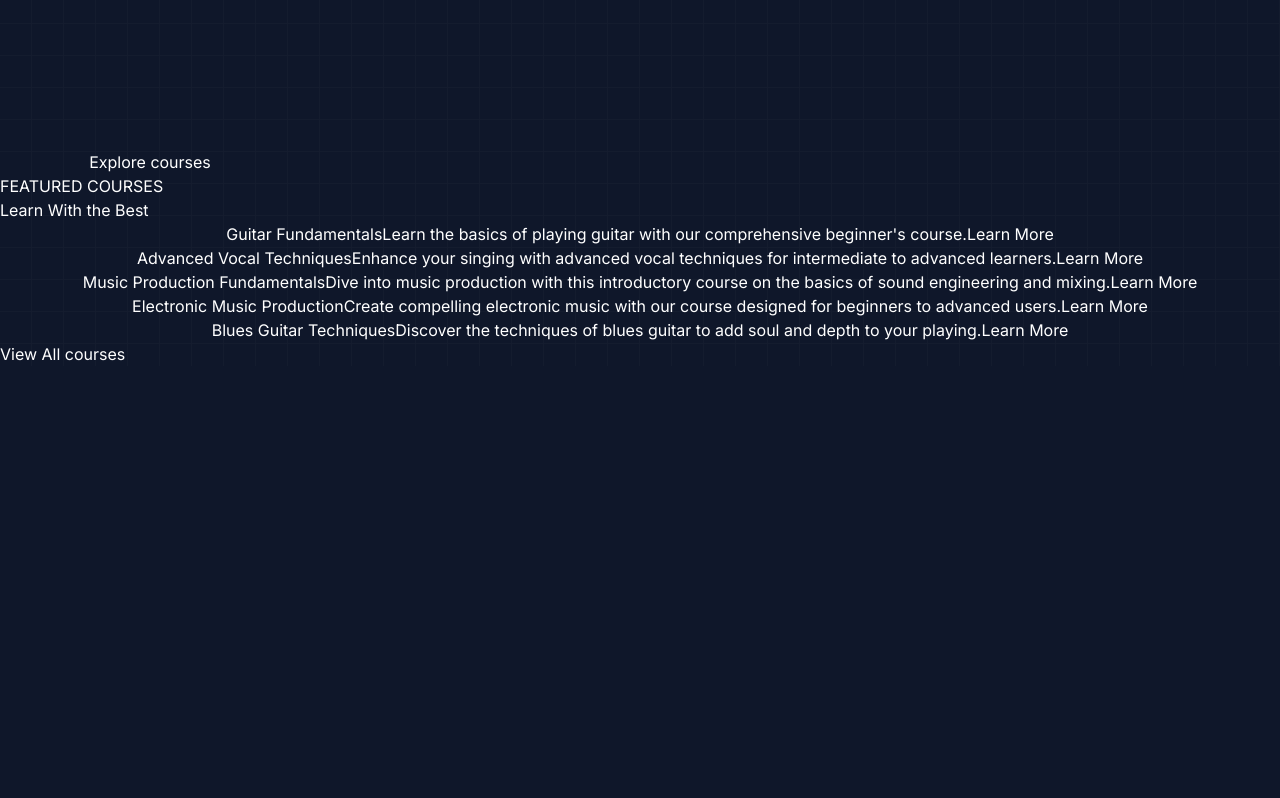
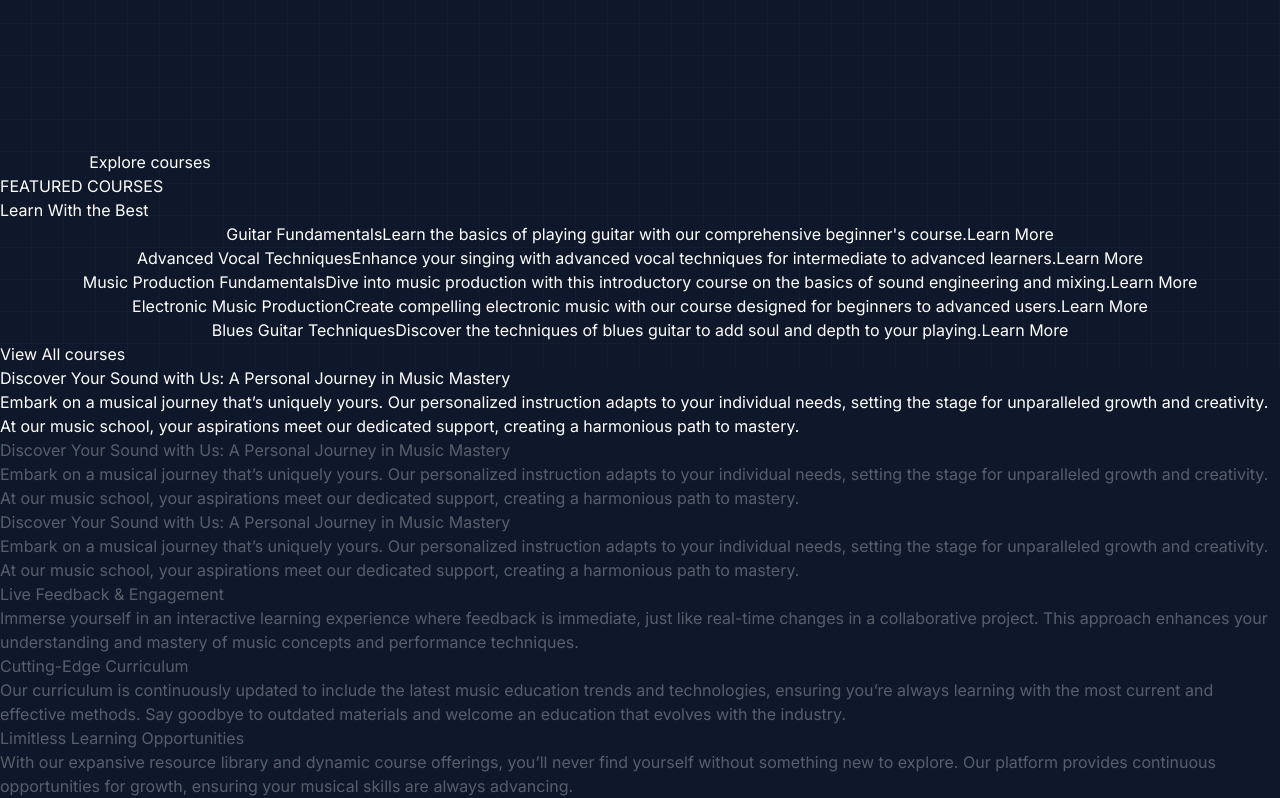
Before and after one commit to Muhammad-sefat/Music_With_Next.js, a Next.js app: page / in a window 1280 px wide. Shown: the part 1057-1855 px from the top of the page. Before the commit the page ends 1423 px from the top, so only its background shows below. Built offline with nearby package versions, Linux system fonts and the light colour scheme.

Commit message:
Complete WhyChooseUs Components

```diff
--- /dev/null
+++ b/src/Components/WhyChooseUs.tsx
@@ -0,0 +1,46 @@
+"use client";
+import React from "react";
+import { StickyScroll } from "./ui/sticky-scroll-reveal";
+
+const musicSchoolContent = [
+  {
+    title: "Discover Your Sound with Us: A Personal Journey in Music Mastery",
+    description:
+      "Embark on a musical journey that’s uniquely yours. Our personalized instruction adapts to your individual needs, setting the stage for unparalleled growth and creativity. At our music school, your aspirations meet our dedicated support, creating a harmonious path to mastery.",
+  },
+  {
+    title: "Discover Your Sound with Us: A Personal Journey in Music Mastery",
+    description:
+      "Embark on a musical journey that’s uniquely yours. Our personalized instruction adapts to your individual needs, setting the stage for unparalleled growth and creativity. At our music school, your aspirations meet our dedicated support, creating a harmonious path to mastery.",
+  },
+  {
+    title: "Discover Your Sound with Us: A Personal Journey in Music Mastery",
+    description:
+      "Embark on a musical journey that’s uniquely yours. Our personalized instruction adapts to your individual needs, setting the stage for unparalleled growth and creativity. At our music school, your aspirations meet our dedicated support, creating a harmonious path to mastery.",
+  },
+  {
+    title: "Live Feedback & Engagement",
+    description:
+      "Immerse yourself in an interactive learning experience where feedback is immediate, just like real-time changes in a collaborative project. This approach enhances your understanding and mastery of music concepts and performance techniques.",
+  },
+  {
+    title: "Cutting-Edge Curriculum",
+    description:
+      "Our curriculum is continuously updated to include the latest music education trends and technologies, ensuring you’re always learning with the most current and effective methods. Say goodbye to outdated materials and welcome an education that evolves with the industry.",
+  },
+  {
+    title: "Limitless Learning Opportunities",
+    description:
+      "With our expansive resource library and dynamic course offerings, you’ll never find yourself without something new to explore. Our platform provides continuous opportunities for growth, ensuring your musical skills are always advancing.",
+  },
+];
+
+function WhyChooseUs() {
+  return (
+    <div>
+      <StickyScroll content={musicSchoolContent} />
+    </div>
+  );
+}
+
+export default WhyChooseUs;
--- /dev/null
+++ b/src/Components/ui/sticky-scroll-reveal.tsx
@@ -0,0 +1,88 @@
+"use client";
+import React, { useRef } from "react";
+import { useMotionValueEvent, useScroll } from "framer-motion";
+import { motion } from "framer-motion";
+
+export const StickyScroll = ({
+  content,
+}: {
+  content: {
+    title: string;
+    description: string;
+  }[];
+}) => {
+  const [activeCard, setActiveCard] = React.useState(0);
+  const ref = useRef<any>(null);
+  const { scrollYProgress } = useScroll({
+    container: ref,
+    offset: ["start start", "end start"],
+  });
+  const cardLength = content.length;
+
+  useMotionValueEvent(scrollYProgress, "change", (latest) => {
+    const cardsBreakpoints = content.map((_, index) => index / cardLength);
+    cardsBreakpoints.forEach((breakpoint, index) => {
+      if (latest > breakpoint - 0.2 && latest <= breakpoint) {
+        setActiveCard(() => index);
+      }
+    });
+  });
+
+  const backgroundColors = [
+    "var(--slate-900)",
+    "var(--black)",
+    "var(--neutral-900)",
+  ];
+  const linearGradients = [
+    "linear-gradient(to bottom right, var(--cyan-500), var(--emerald-500))",
+    "linear-gradient(to bottom right, var(--pink-500), var(--indigo-500))",
+    "linear-gradient(to bottom right, var(--orange-500), var(--yellow-500))",
+  ];
+  return (
+    <motion.div
+      animate={{
+        backgroundColor: backgroundColors[activeCard % backgroundColors.length],
+      }}
+      className="h-[30rem] overflow-y-auto flex justify-center relative space-x-10 rounded-md p-10"
+      ref={ref}
+    >
+      <div className="div relative flex items-start px-4">
+        <div className="max-w-2xl">
+          {content.map((item, index) => (
+            <div key={item.title + index} className="my-20">
+              <motion.h2
+                initial={{
+                  opacity: 0,
+                }}
+                animate={{
+                  opacity: activeCard === index ? 1 : 0.3,
+                }}
+                className="text-2xl font-bold text-slate-100"
+              >
+                {item.title}
+              </motion.h2>
+              <motion.p
+                initial={{
+                  opacity: 0,
+                }}
+                animate={{
+                  opacity: activeCard === index ? 1 : 0.3,
+                }}
+                className="text-kg text-slate-300 max-w-sm mt-10"
+              >
+                {item.description}
+              </motion.p>
+            </div>
+          ))}
+          <div className="h-40" />
+        </div>
+      </div>
+      <motion.div
+        animate={{
+          background: linearGradients[activeCard % linearGradients.length],
+        }}
+        className="hidden lg:block h-60 w-80 rounded-md bg-white sticky top-10 overflow-hidden"
+      ></motion.div>
+    </motion.div>
+  );
+};
--- a/src/app/page.tsx
+++ b/src/app/page.tsx
@@ -1,5 +1,6 @@
 import FeatureSection from "@/Components/FeatureSection";
 import HeroSection from "@/Components/HeroSection";
+import WhyChooseUs from "@/Components/WhyChooseUs";
 
 export default function Home() {
   return (
@@ -7,6 +8,7 @@
       <main className="bg-slate-900 min-h-screen bg-grid-white/[0.02] antialiased text-white">
         <HeroSection />
         <FeatureSection />
+        <WhyChooseUs />
       </main>
     </>
   );
```
